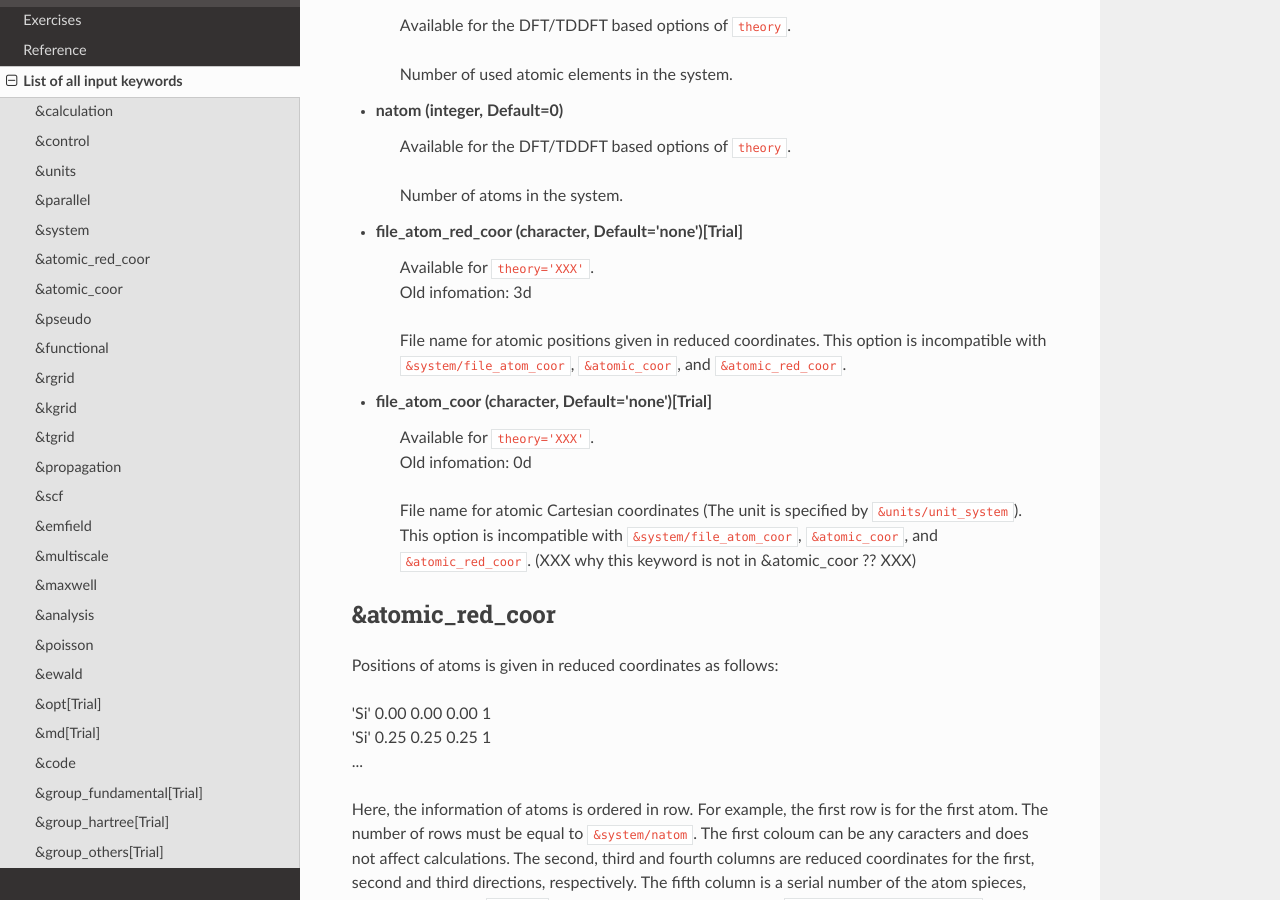
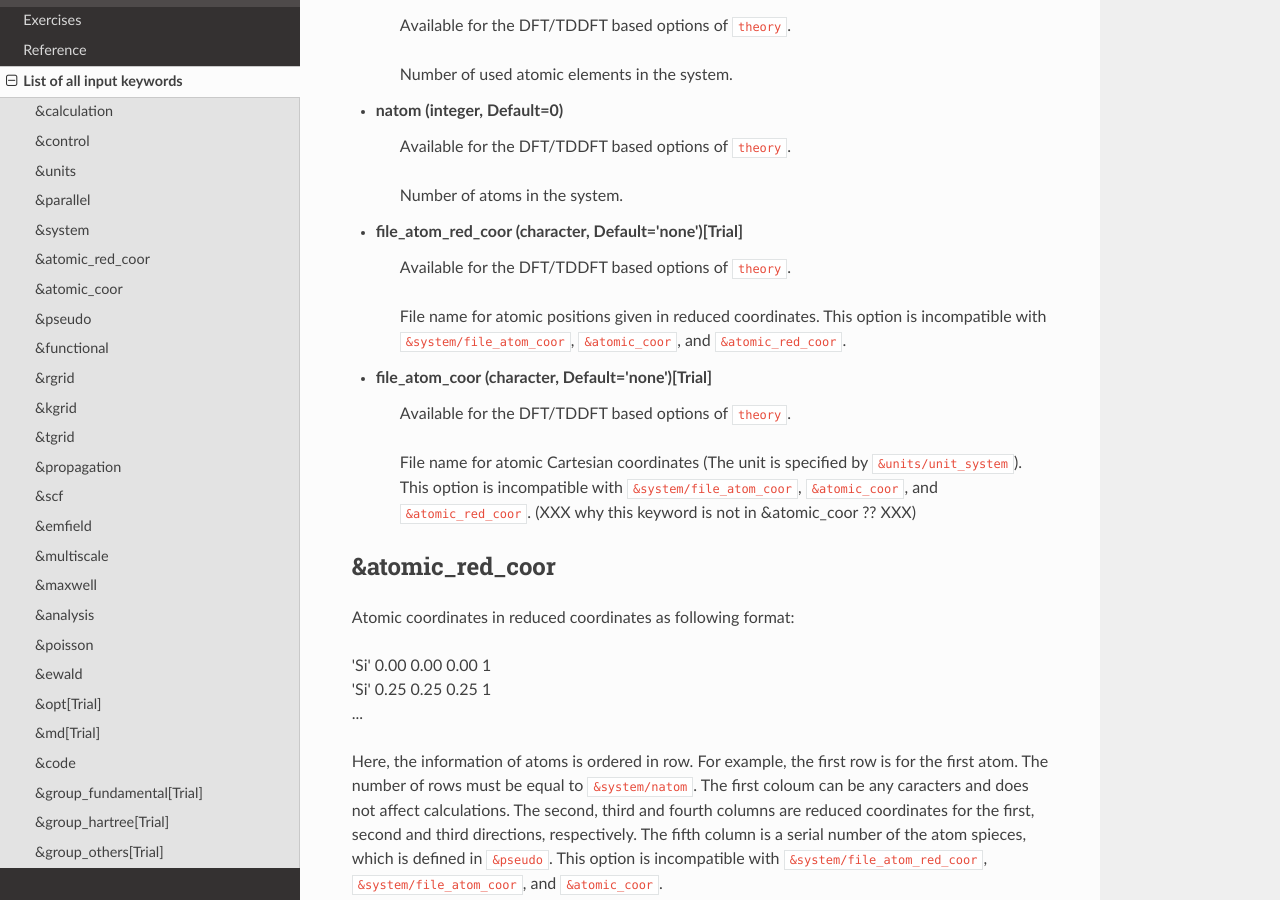
Before and after one commit to SALMON-TDDFT/SALMON-DOCS, a Sphinx documentation site: the page built from source/input_keyword_list.rst, in a window 1280 px wide and 900 px high, scrolled down 7417 px. Built offline with Sphinx 7.4.7 and the Read the Docs theme 2.0.0, drawn with Linux system fonts in a browser that asks for light colours; formulas are drawn with MathJax 3.

Commit message:
Update input_keyword_list.rst

```diff
--- a/source/input_keyword_list.rst
+++ b/source/input_keyword_list.rst
@@ -262,14 +262,12 @@ List of all input keywords
    Number of atoms in the system.
 
 - **file_atom_red_coor** (character, Default='none')[Trial]
-   | Available for ``theory='XXX'``.
-   | Old infomation: 3d
+   | Available for the DFT/TDDFT based options of ``theory``.
    File name for atomic positions given in reduced coordinates.
    This option is incompatible with ``&system/file_atom_coor``, ``&atomic_coor``, and ``&atomic_red_coor``.
 
 - **file_atom_coor** (character, Default='none')[Trial]
-   | Available for ``theory='XXX'``.
-   | Old infomation: 0d
+   | Available for the DFT/TDDFT based options of ``theory``.
    File name for atomic Cartesian coordinates (The unit is specified by ``&units/unit_system``).
    This option is incompatible with ``&system/file_atom_coor``, ``&atomic_coor``, and ``&atomic_red_coor``.
    (XXX why this keyword is not in &atomic_coor ?? XXX)
@@ -277,7 +275,7 @@ List of all input keywords
 &atomic_red_coor
 ----------------
 
-Positions of atoms is given in reduced coordinates as follows:
+Atomic coordinates in reduced coordinates as following format:
 
 |  'Si'	 0.00  0.00  0.00  1
 |  'Si'	 0.25  0.25  0.25  1
```
